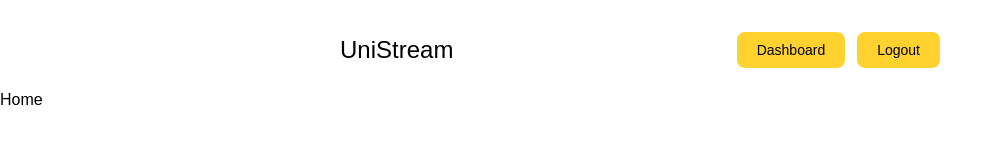
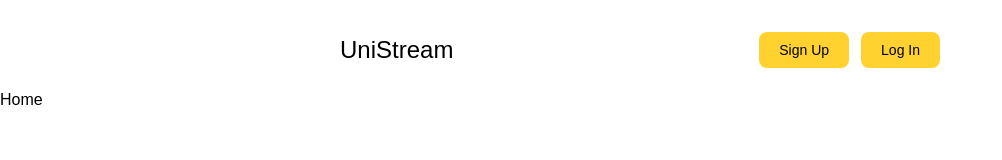
Before and after one commit to khalidkarimkqr/UniStream, a React (Vite) app in the folder client/: page / in a window 1280 px wide. Shown: the top 160 px of the page, without its empty margins (0-1002 px from the left). Built offline with nearby package versions, Linux system fonts and the light colour scheme; a web font is replaced by a local one.

Commit message:
connect handleLogout to button click in navbar

```diff
--- a/client/src/components/Navbar.jsx
+++ b/client/src/components/Navbar.jsx
@@ -1,4 +1,3 @@
-/* eslint-disable no-unused-vars */
 import React, { useContext } from "react";
 import { AppContext } from "../contexts/AppContext";
 import { useNavigate, Link } from "react-router-dom";
@@ -30,7 +29,7 @@ const Navbar = () => {
           >
             Dashboard
           </Link>
-          <Button text="Logout" />
+          <Button text="Logout" onClick={handleLogout} />
         </ul>
       ) : (
         <ul className="flex gap-3">
--- a/client/src/contexts/AppContext.jsx
+++ b/client/src/contexts/AppContext.jsx
@@ -5,7 +5,7 @@ export const AppContext = createContext(null);
 
 export const AppProvider = ({ children }) => {
   const [isAuthenticated, setIsAuthenticated] = useState(
-    !!localStorage.getItem("user") || true
+    !!localStorage.getItem("user")
   );
 
   const [user, setUser] = useState(
```
